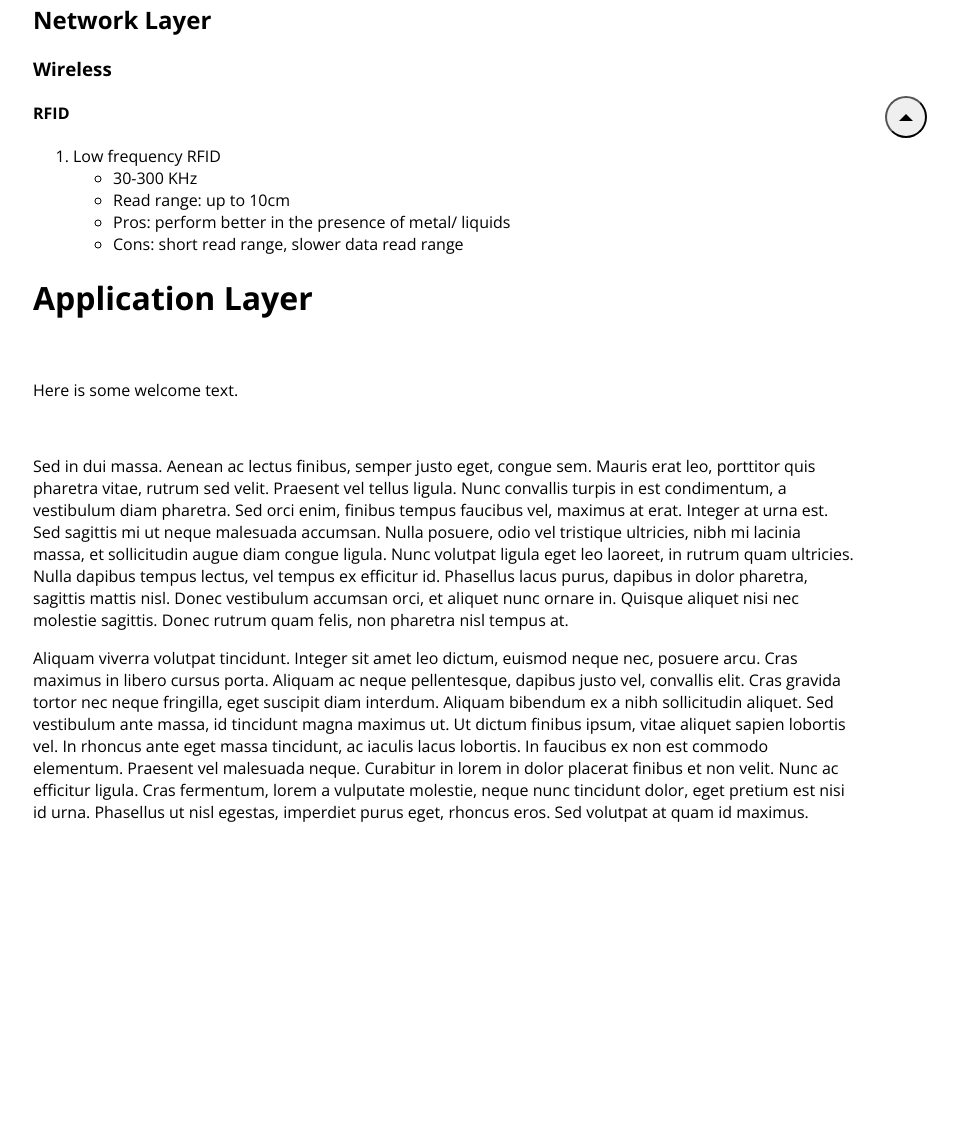
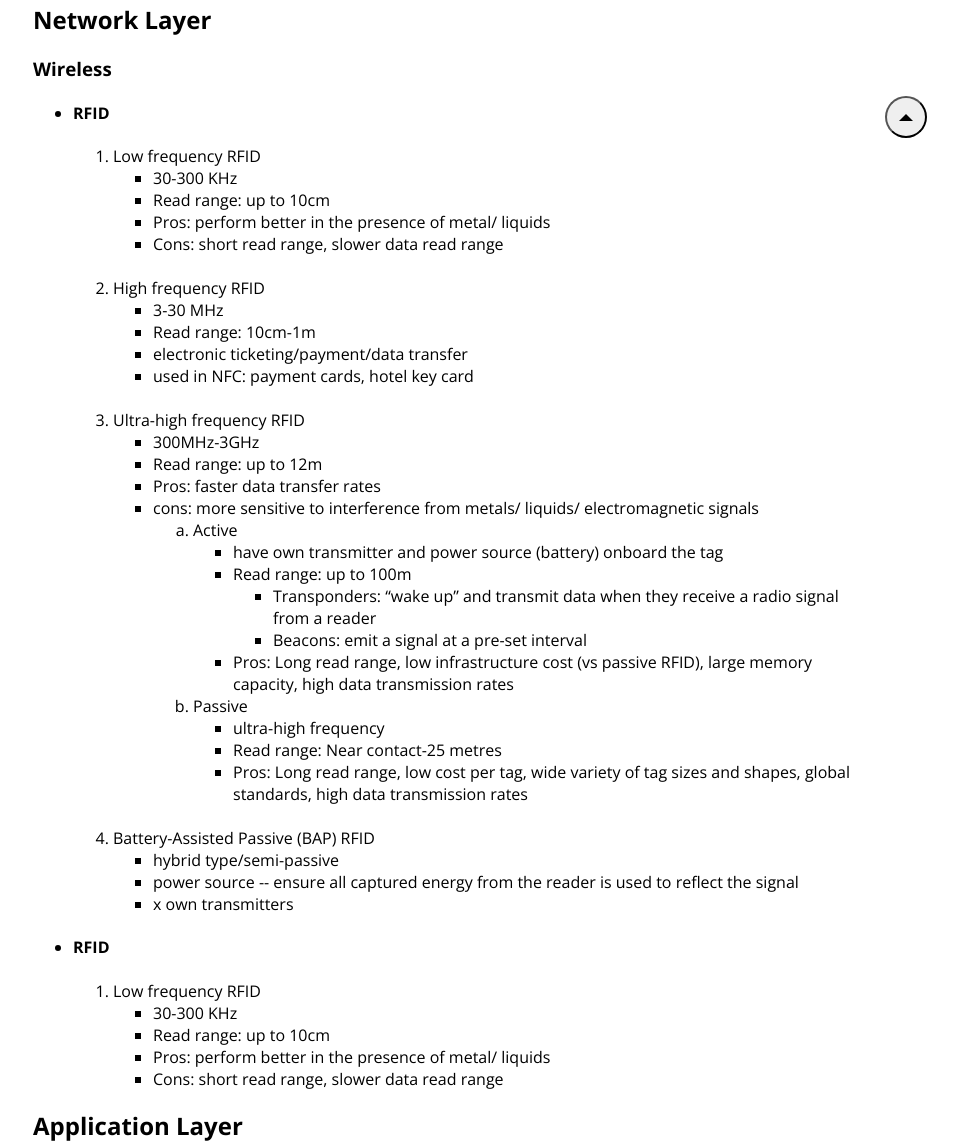
Before and after one commit to 226914011/1016_GroupProject, a plain HTML site: page main.html in a window 1280 px wide. Shown: the part 602-1747 px from the top of the page, without its empty margins (323-1280 px from the left). Drawn offline with nearby package versions, Linux system fonts and the light colour scheme.

Commit message:
Update main.html

```diff
--- a/main.html
+++ b/main.html
@@ -52,9 +52,56 @@
 						<h3>
 							Wireless
 						</h3>
-						<h4>
-							RFID
-						</h4>
+						<ul>
+							<li><h4>RFID</h4></li>
+							<ol>
+								<li>Low frequency RFID</li>
+								<ul>
+									<li>30-300 KHz</li>
+									<li>Read range: up to 10cm</li>
+									<li>Pros: perform better in the presence of metal/ liquids</li>
+									<li>Cons: short read range, slower data read range</li>
+								</ul><br>
+								<li>High frequency RFID</li>
+								<ul>
+									<li>3-30 MHz</li>
+									<li>Read range: 10cm-1m</li>
+									<li>electronic ticketing/payment/data transfer</li>
+									<li>used in NFC: payment cards, hotel key card</li>
+								</ul><br>
+								<li>Ultra-high frequency RFID</li>
+								<ul>
+									<li>300MHz-3GHz</li>
+									<li>Read range: up to 12m</li>
+									<li>Pros: faster data transfer rates</li>
+									<li>cons: more sensitive to interference from metals/ liquids/ electromagnetic signals</li>
+									<ol type="a">
+										<li>Active</li>
+										<ul>
+											<li>have own transmitter and power source (battery) onboard the tag</li>
+											<li>Read range: up to 100m</li>
+											<ul>
+												<li>Transponders: “wake up” and transmit data when they receive a radio signal from a reader</li>
+												<li>Beacons: emit a signal at a pre-set interval</li>
+											</ul>
+											<li>Pros: Long read range, low infrastructure cost (vs passive RFID), large memory capacity, high data transmission rates</li>
+										</ul>
+										<li>Passive </li>
+										<ul>
+											<li>ultra-high frequency</li>
+											<li>Read range: Near contact-25 metres</li>
+											<li>Pros: Long read range, low cost per tag, wide variety of tag sizes and shapes, global standards, high data transmission rates</li>
+										</ul>
+									</ol>
+								</ul><br>
+								<li>Battery-Assisted Passive (BAP) RFID</li>
+								<ul>
+									<li>hybrid type/semi-passive</li>
+									<li>power source -- ensure all captured energy from the reader is used to reflect the signal</li>
+									<li>x own transmitters</li>
+								</ul>
+							</ol>
+							<li><h4>RFID</h4></li>
 							<ol>
 								<li>Low frequency RFID</li>
 								<ul>
@@ -64,10 +111,11 @@
 									<li>Cons: short read range, slower data read range</li>
 								</ul>
 							</ol>
+						</ul>
 					</div>
 				</div>
 				<div id="layer2">
-					<h1>Application Layer</h1>
+					<h2>Application Layer</h2>
 					<br>
 					<p>Here is some welcome text.</p>
 					<br>
```
Lines whose indentation alone changed are shown as unchanged.
